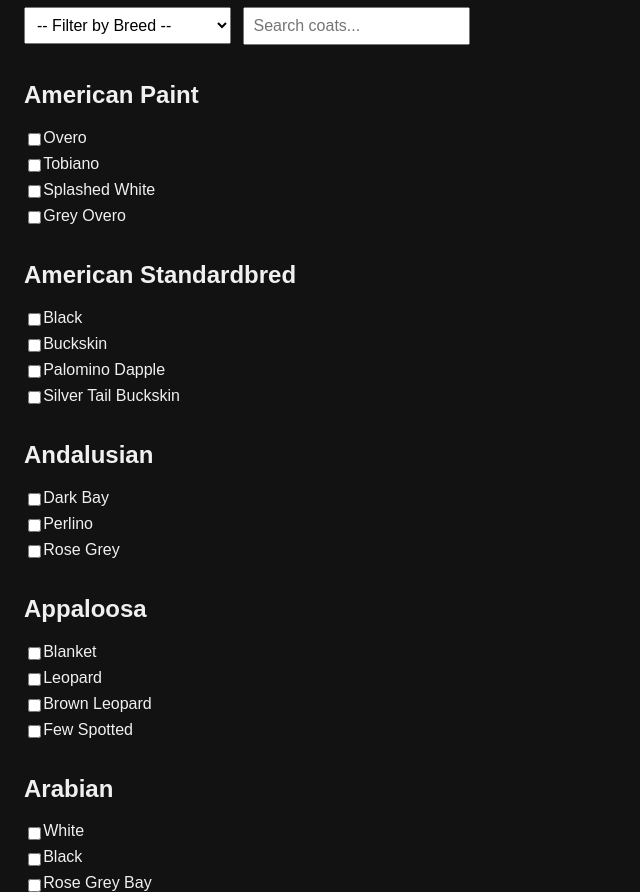
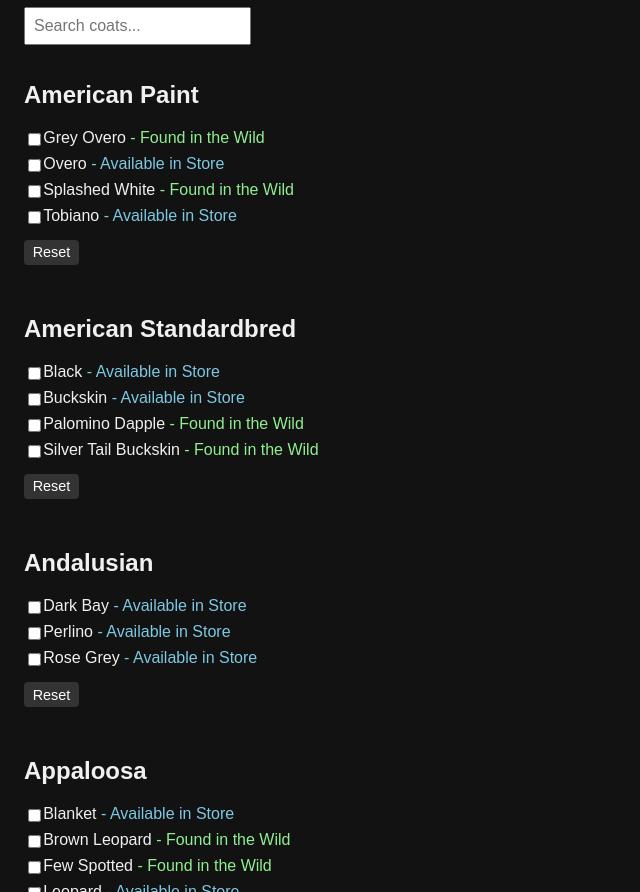
Before and after one commit to cruchert/RDR2HorseTracker, a plain HTML site: page index.html in a window 1280 px wide. Shown: the part 97-989 px from the top of the page, without its empty margins (0-640 px from the left). Drawn offline with Linux system fonts and the light colour scheme.

Commit message:
Add files via upload

```diff
--- a/index.html
+++ b/index.html
@@ -35,68 +35,97 @@
     #controls {
       margin-bottom: 1em;
     }
-    select, input[type="text"] {
+    input[type="text"] {
       padding: 0.5em;
       margin-right: 0.5em;
       font-size: 1em;
     }
+    .reset-button {
+      margin-top: 0.5em;
+      margin-bottom: 1em;
+      padding: 0.3em 0.6em;
+      background-color: #333;
+      border: none;
+      color: #fff;
+      cursor: pointer;
+      font-size: 0.9em;
+      border-radius: 4px;
+    }
+    .rarity-common::after {
+      content: " (Common)";
+      color: #bbb;
+    }
+    .rarity-uncommon::after {
+      content: " (Uncommon)";
+      color: #ffb347;
+    }
+    .source-purchase::after {
+      content: " - Available in Store";
+      color: #7ec8e3;
+    }
+    .source-wild::after {
+      content: " - Found in the Wild";
+      color: #90ee90;
+    }
   </style>
 </head>
 <body>
-  <h1>RDR2 Horse Tracker</h1>
+  <h1>RDR2 Horse Tracker (Story Mode)</h1>
   <div id="controls">
-    <select id="breedFilter">
-      <option value="">-- Filter by Breed --</option>
-    </select>
     <input type="text" id="searchBar" placeholder="Search coats..." />
   </div>
   <div id="horseList"></div>
   <script>
     const horses = {
-      "American Paint": ["Overo", "Tobiano", "Splashed White", "Grey Overo"],
-      "American Standardbred": ["Black", "Buckskin", "Palomino Dapple", "Silver Tail Buckskin"],
-      "Andalusian": ["Dark Bay", "Perlino", "Rose Grey"],
-      "Appaloosa": ["Blanket", "Leopard", "Brown Leopard", "Few Spotted"],
-      "Arabian": ["White", "Black", "Rose Grey Bay", "Red Chestnut"],
-      "Ardennes": ["Bay Roan", "Strawberry Roan", "Iron Grey Roan"],
-      "Belgian": ["Blond Chestnut", "Mealy Chestnut"],
-      "Dutch Warmblood": ["Seal Brown", "Sooty Buckskin", "Chocolate Roan"],
-      "Hungarian Halfbred": ["Flaxen Chestnut", "Piebald Tobiano", "Dapple Dark Grey"],
-      "Kentucky Saddler": ["Chestnut Pinto", "Grey", "Silver Bay", "Black"],
-      "Missouri Fox Trotter": ["Amber Champagne", "Silver Dapple Pinto", "Black Leopard"],
-      "Morgan": ["Bay", "Palomino", "Bay Roan", "Liver Chestnut"],
-      "Mustang": ["Tiger Striped Bay", "Wild Bay", "Grullo Dun", "Buckskin", "Chestnut Pinto"],
-      "Nokota": ["Blue Roan", "White Roan", "Reverse Dapple Roan"],
-      "Shire": ["Raven Black", "Dark Bay", "Light Grey"],
-      "Thoroughbred": ["Brindle", "Blood Bay", "Dapple Grey", "Black Chestnut"],
-      "Tennessee Walker": ["Black Rabicano", "Chestnut", "Dapple Bay", "Red Roan", "Mahogany Bay"],
-      "Turkoman": ["Dark Bay", "Gold", "Silver"]
+      "American Paint": [
+        { name: "Grey Overo", rarity: "uncommon", source: "wild" },
+        { name: "Overo", rarity: "common", source: "purchase" },
+        { name: "Splashed White", rarity: "uncommon", source: "wild" },
+        { name: "Tobiano", rarity: "common", source: "purchase" }
+      ],
+      "American Standardbred": [
+        { name: "Black", rarity: "common", source: "purchase" },
+        { name: "Buckskin", rarity: "common", source: "purchase" },
+        { name: "Palomino Dapple", rarity: "uncommon", source: "wild" },
+        { name: "Silver Tail Buckskin", rarity: "uncommon", source: "wild" }
+      ],
+      "Andalusian": [
+        { name: "Dark Bay", rarity: "common", source: "purchase" },
+        { name: "Perlino", rarity: "uncommon", source: "purchase" },
+        { name: "Rose Grey", rarity: "uncommon", source: "purchase" }
+      ],
+      "Appaloosa": [
+        { name: "Blanket", rarity: "common", source: "purchase" },
+        { name: "Brown Leopard", rarity: "uncommon", source: "wild" },
+        { name: "Few Spotted", rarity: "uncommon", source: "wild" },
+        { name: "Leopard", rarity: "common", source: "purchase" }
+      ]
+      // Additional breeds would continue in same format
     };
 
     const horseList = document.getElementById("horseList");
-    const breedFilter = document.getElementById("breedFilter");
     const searchBar = document.getElementById("searchBar");
 
-    function renderList(filterBreed = '', searchQuery = '') {
+    function renderList(searchQuery = '') {
       horseList.innerHTML = '';
 
       Object.entries(horses).forEach(([breed, coats]) => {
-        if (filterBreed && breed !== filterBreed) return;
-
         const breedSection = document.createElement("section");
         const title = document.createElement("h2");
         title.textContent = breed;
         breedSection.appendChild(title);
 
-        coats.forEach(coat => {
-          if (searchQuery && !coat.toLowerCase().includes(searchQuery.toLowerCase())) return;
+        const checkboxes = [];
+
+        coats.forEach(({ name, rarity, source }) => {
+          if (searchQuery && !name.toLowerCase().includes(searchQuery.toLowerCase())) return;
 
           const label = document.createElement("label");
-          label.className = "horse-label";
+          label.className = `horse-label rarity-${rarity} source-${source}`;
           const checkbox = document.createElement("input");
           checkbox.type = "checkbox";
 
-          const key = `${breed}:${coat}`;
+          const key = `${breed}:${name}`;
           checkbox.checked = localStorage.getItem(key) === "true";
           if (checkbox.checked) label.classList.add("checked");
 
@@ -106,29 +135,30 @@
           });
 
           label.appendChild(checkbox);
-          label.append(" " + coat);
+          label.append(" " + name);
           breedSection.appendChild(label);
+          checkboxes.push({ checkbox, label, key });
         });
 
-        if (breedSection.children.length > 1) horseList.appendChild(breedSection);
+        if (checkboxes.length > 0) {
+          const resetBtn = document.createElement("button");
+          resetBtn.textContent = "Reset";
+          resetBtn.className = "reset-button";
+          resetBtn.addEventListener("click", () => {
+            checkboxes.forEach(({ checkbox, label, key }) => {
+              checkbox.checked = false;
+              label.classList.remove("checked");
+              localStorage.removeItem(key);
+            });
+          });
+          breedSection.appendChild(resetBtn);
+          horseList.appendChild(breedSection);
+        }
       });
     }
 
-    // Populate breed filter options
-    Object.keys(horses).forEach(breed => {
-      const option = document.createElement("option");
-      option.value = breed;
-      option.textContent = breed;
-      breedFilter.appendChild(option);
-    });
-
-    // Event listeners
-    breedFilter.addEventListener("change", () => {
-      renderList(breedFilter.value, searchBar.value);
-    });
-
     searchBar.addEventListener("input", () => {
-      renderList(breedFilter.value, searchBar.value);
+      renderList(searchBar.value);
     });
 
     renderList();
```
